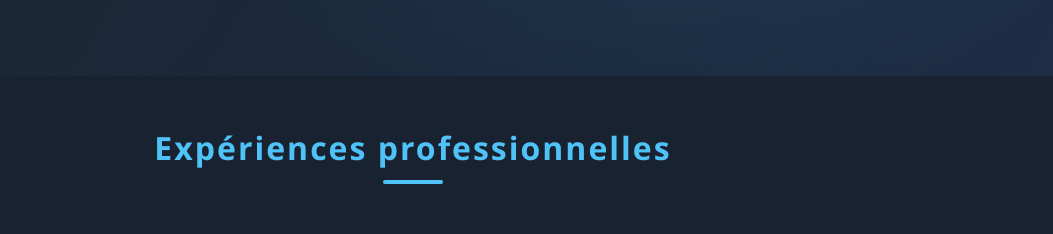
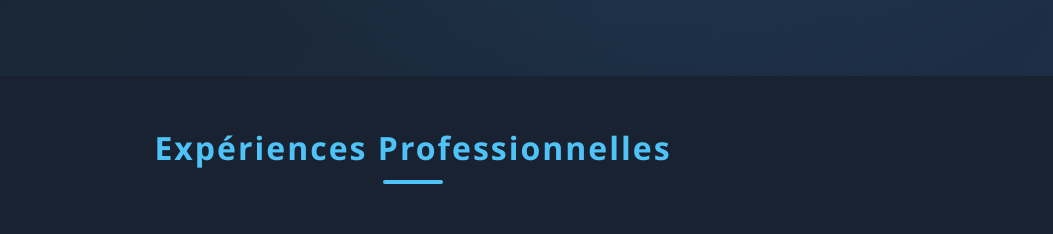
Before and after one commit to Bagass0/Portfolio, a React (Vite) app in the folder Frontend/: page / in a window 1280 px wide. Shown: the part 780-1014 px from the top of the page, without its empty margins (227-1280 px from the left). Built offline with nearby package versions, Linux system fonts and the light colour scheme.

Commit message:
Update Home.jsx

```diff
--- a/Frontend/src/pages/Home.jsx
+++ b/Frontend/src/pages/Home.jsx
@@ -162,7 +162,7 @@ const Home = () => {
         <div className="header-bg"></div>
       </header>
       <section className="timeline-section">
-        <h2 className="timeline-title">Expériences professionnelles</h2>
+        <h2 className="timeline-title">Expériences Professionnelles</h2>
         <div className="timeline">
           {experiences.map((exp, idx) => (
             <div className={`timeline-item ${exp.type}`} key={idx}>
```
